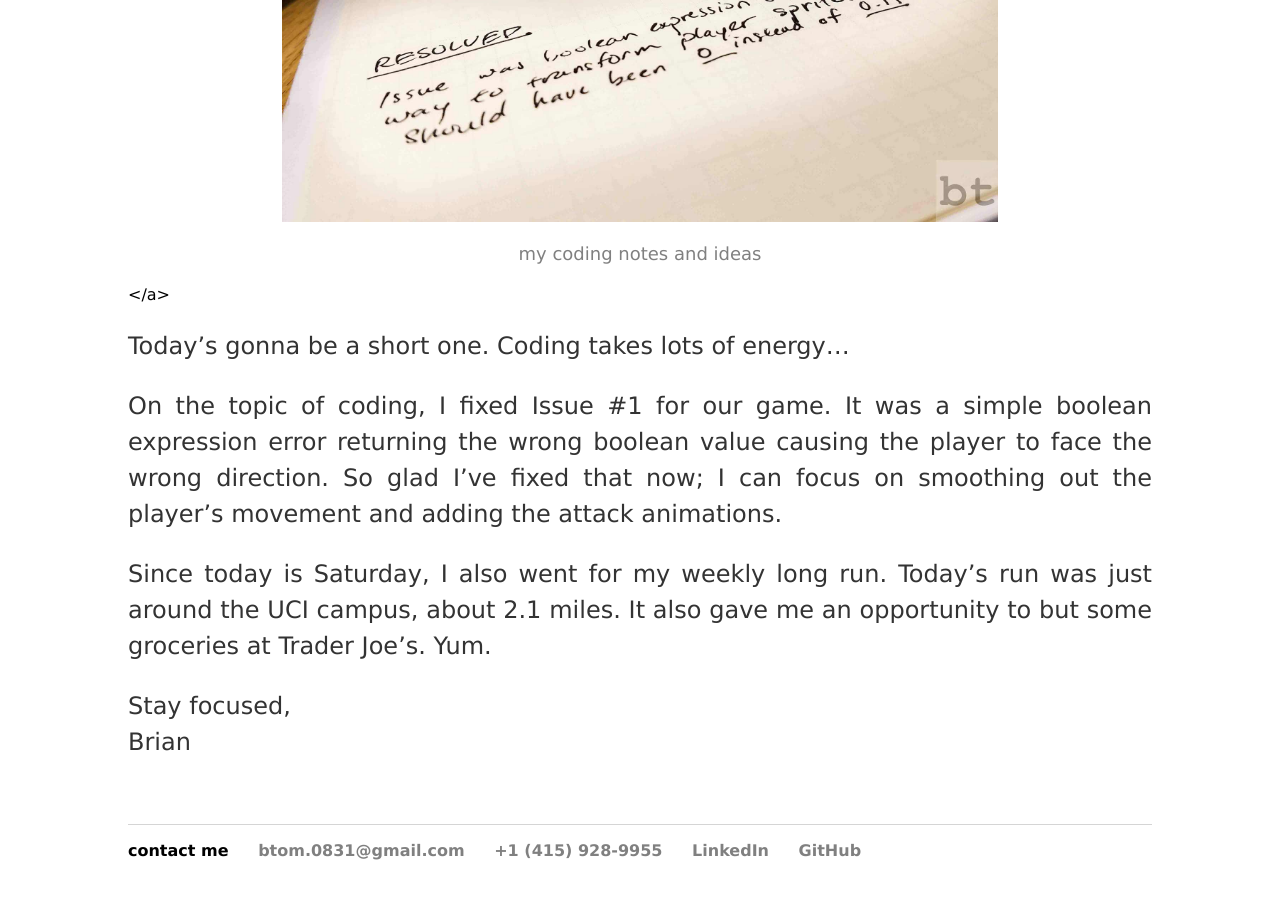
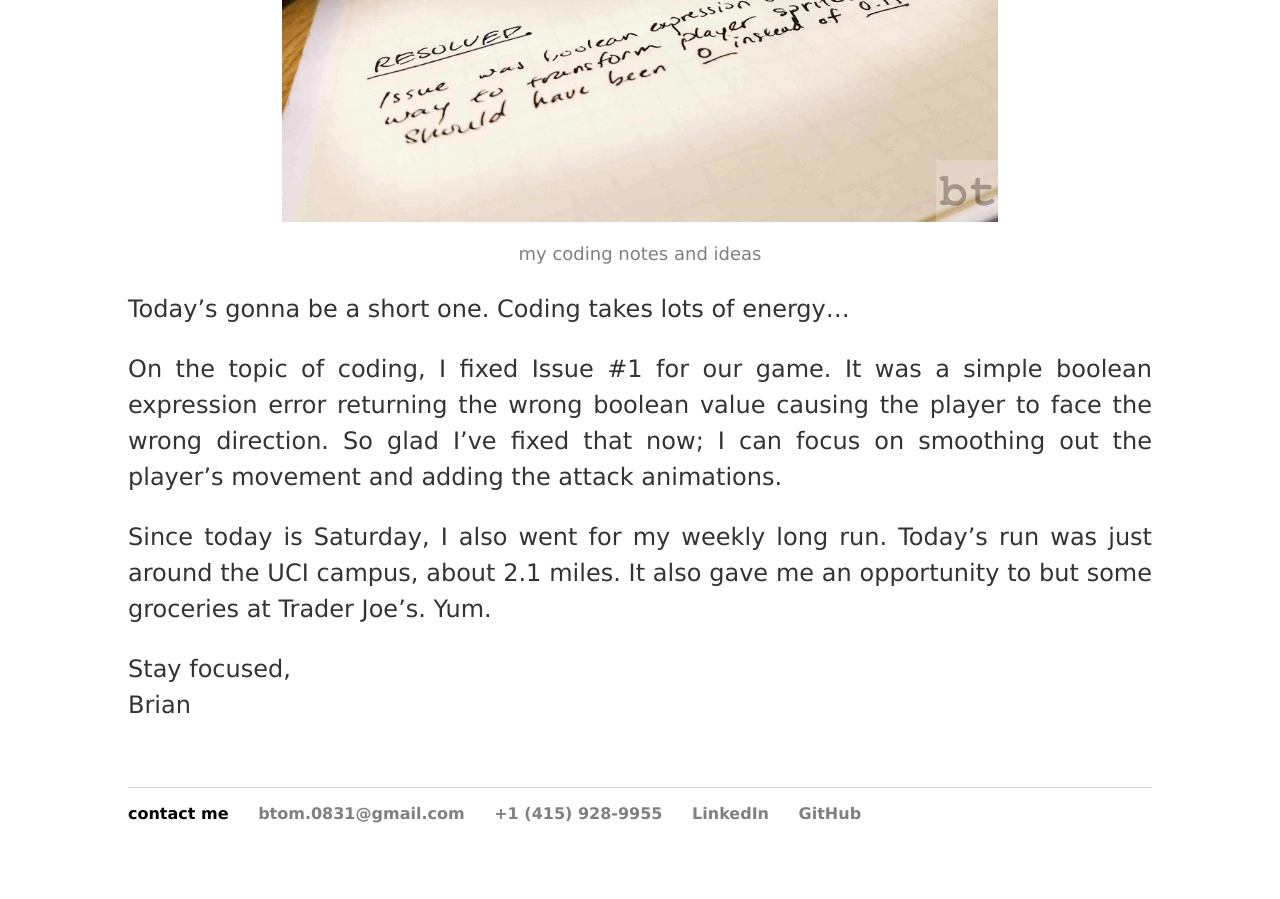
Before and after one commit to BTx123/BTx123.github.io, a Jekyll site: the page built from _posts/2016-10-22-the-long-run.md, in a window 1280 px wide and 900 px high, scrolled down 765 px. Built offline with Jekyll 4.4.1, drawn with Linux system fonts in a browser that asks for light colours; nearby versions of some CDN libraries; after the commit the page ends 1628 px from its top, so only the background shows below that.

Commit message:
Fix hanging anchor tag

```diff
--- a/_includes/image.html
+++ b/_includes/image.html
@@ -12,11 +12,11 @@ caption: the text to display below the image
     {% if include.url %}
     <a href="{{ include.url }}" title="{{ include.title }}" target="_blank">
     {% endif %}
-    <img src="{{ site.url }}/{{ include.img }}" alt="{{ include.title }}" />
+        <img src="{{ site.url }}/{{ include.img }}" alt="{{ include.title }}" />
+        {% if include.caption %}
+        <p class="image-caption">{{ include.caption }}</p>
+        {% endif %}
     {% if include.url %}
+    </a>
     {% endif %}
-    {% if include.caption %}
-    <p class="image-caption">{{ include.caption }}</p>
-    {% endif %}
-    </a>
 </div>
```
